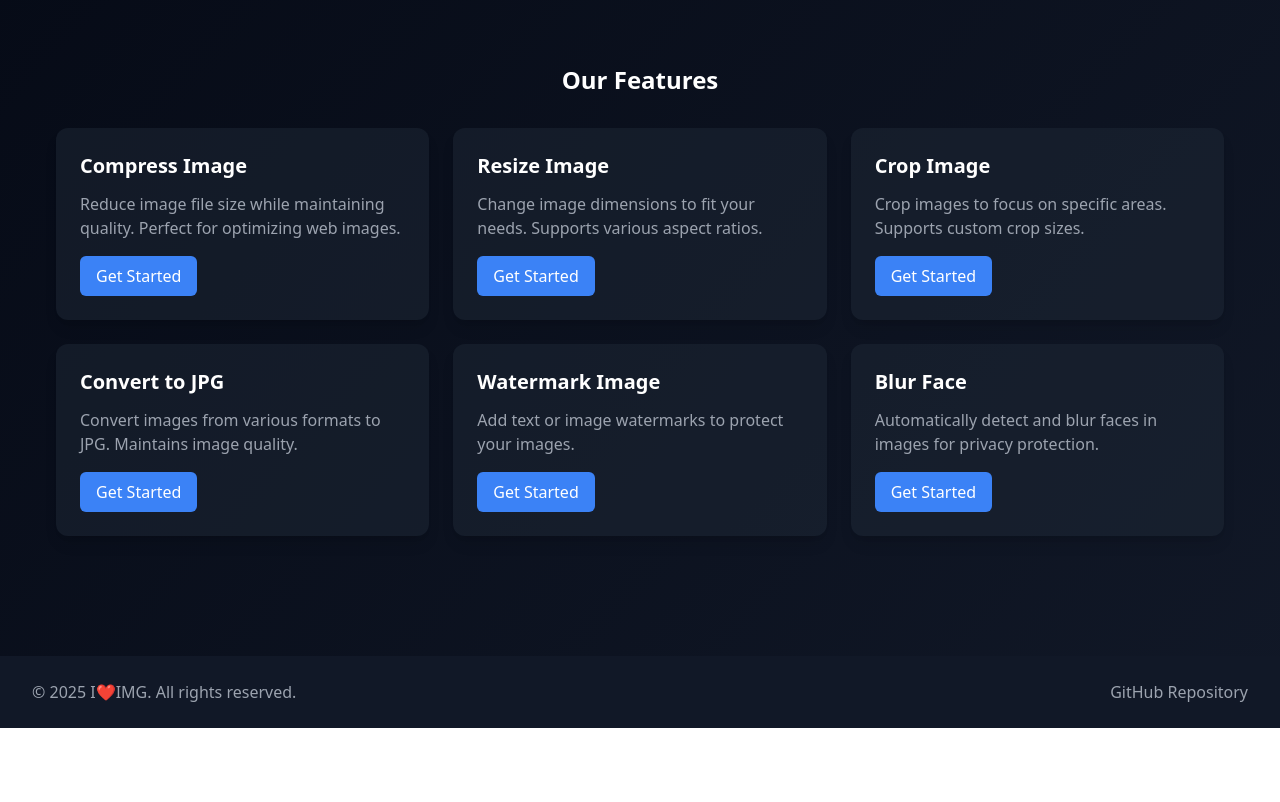
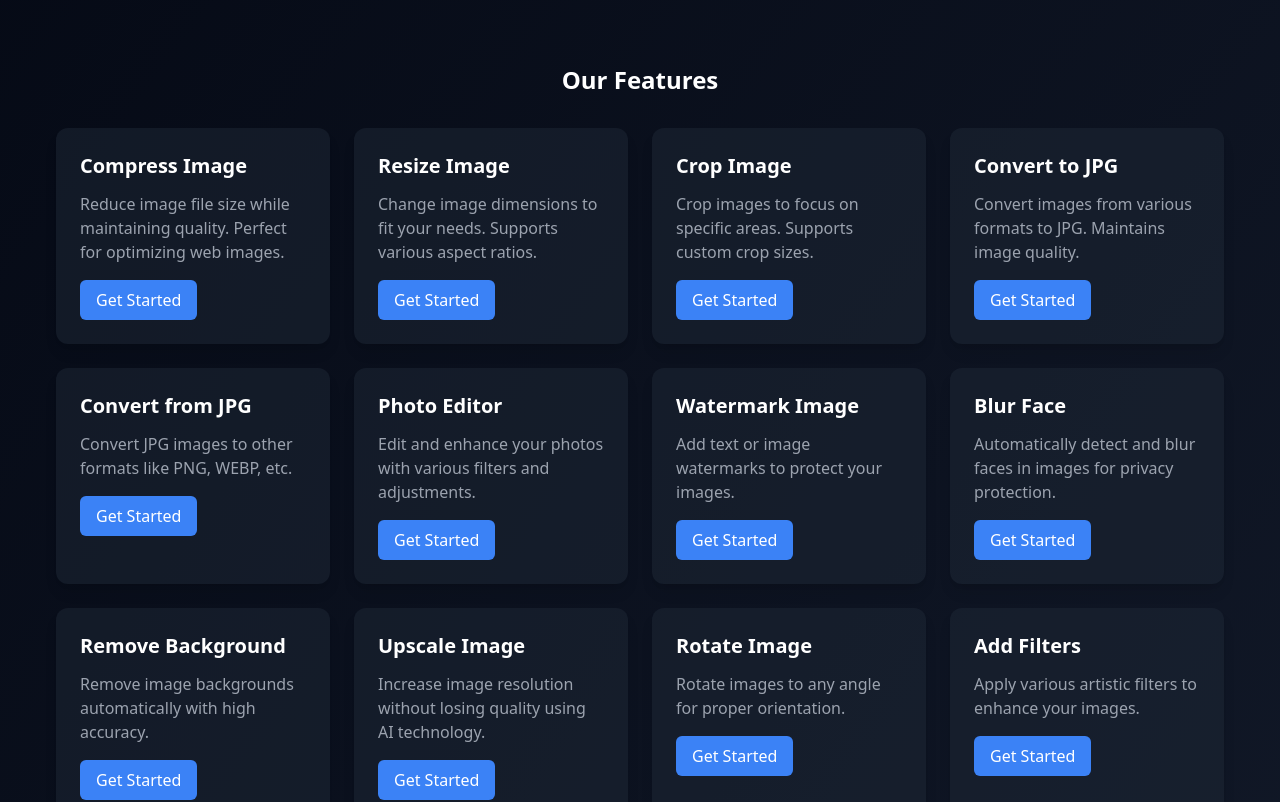
Before and after one commit to lord-rudra0/Image-processing-Web, a React (Vite) app: page / in a window 1280 px wide. Shown: the part 680-1482 px from the top of the page. Before the commit the page ends 1408 px from the top, so only its background shows below. Built offline with nearby package versions, Linux system fonts and the light colour scheme.

Commit message:
source link fixed

```diff
--- a/src/App.jsx
+++ b/src/App.jsx
@@ -8,6 +8,9 @@ import CropImage from './components/CropImage';
 import ConvertToJpg from './components/ConvertToJpg';
 import WatermarkImage from './components/WatermarkImage';
 import BlurFace from './components/BlurFace';
+import ImageEditor from './components/ImageEditor';
+import RemoveBackground from './components/RemoveBackground';
+import UpscaleImage from './components/UpscaleImage';
 
 function App() {
   return (
@@ -22,6 +25,9 @@ function App() {
             <Route path="/convert-to-jpg" element={<ConvertToJpg />} />
             <Route path="/watermark-image" element={<WatermarkImage />} />
             <Route path="/blur-face" element={<BlurFace />} />
+            <Route path="/photo-editor" element={<ImageEditor />} />
+            <Route path="/remove-background" element={<RemoveBackground />} />
+            <Route path="/upscale-image" element={<UpscaleImage />} />
           </Routes>
         </div>
       </Layout>
--- a/src/components/Home.jsx
+++ b/src/components/Home.jsx
@@ -24,6 +24,16 @@ const Home = () => {
             path: "/convert-to-jpg"
         },
         {
+            title: "Convert from JPG",
+            description: "Convert JPG images to other formats like PNG, WEBP, etc.",
+            path: "/convert-from-jpg"
+        },
+        {
+            title: "Photo Editor",
+            description: "Edit and enhance your photos with various filters and adjustments.",
+            path: "/photo-editor"
+        },
+        {
             title: "Watermark Image",
             description: "Add text or image watermarks to protect your images.",
             path: "/watermark-image"
@@ -32,6 +42,26 @@ const Home = () => {
             title: "Blur Face",
             description: "Automatically detect and blur faces in images for privacy protection.",
             path: "/blur-face"
+        },
+        {
+            title: "Remove Background",
+            description: "Remove image backgrounds automatically with high accuracy.",
+            path: "/remove-background"
+        },
+        {
+            title: "Upscale Image",
+            description: "Increase image resolution without losing quality using AI technology.",
+            path: "/upscale-image"
+        },
+        {
+            title: "Rotate Image",
+            description: "Rotate images to any angle for proper orientation.",
+            path: "/rotate-image"
+        },
+        {
+            title: "Add Filters",
+            description: "Apply various artistic filters to enhance your images.",
+            path: "/add-filters"
         }
     ];
 
@@ -73,7 +103,7 @@ const Home = () => {
             {/* Features Section */}
             <div className="mb-16">
                 <h2 className="text-2xl font-bold text-white mb-8 text-center">Our Features</h2>
-                <div className="grid grid-cols-1 md:grid-cols-2 lg:grid-cols-3 gap-6">
+                <div className="grid grid-cols-1 md:grid-cols-2 lg:grid-cols-3 xl:grid-cols-4 gap-6">
                     {features.map((feature, index) => (
                         <Card
                             key={index}
```
